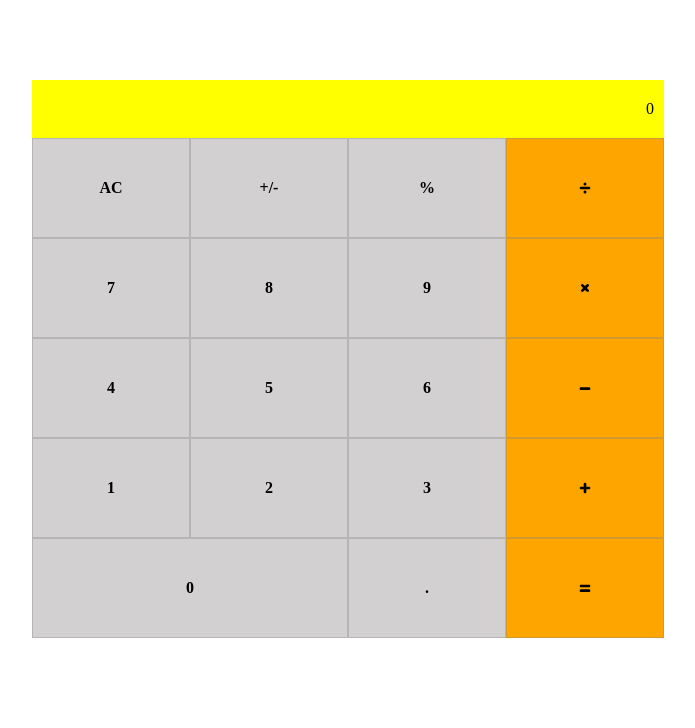
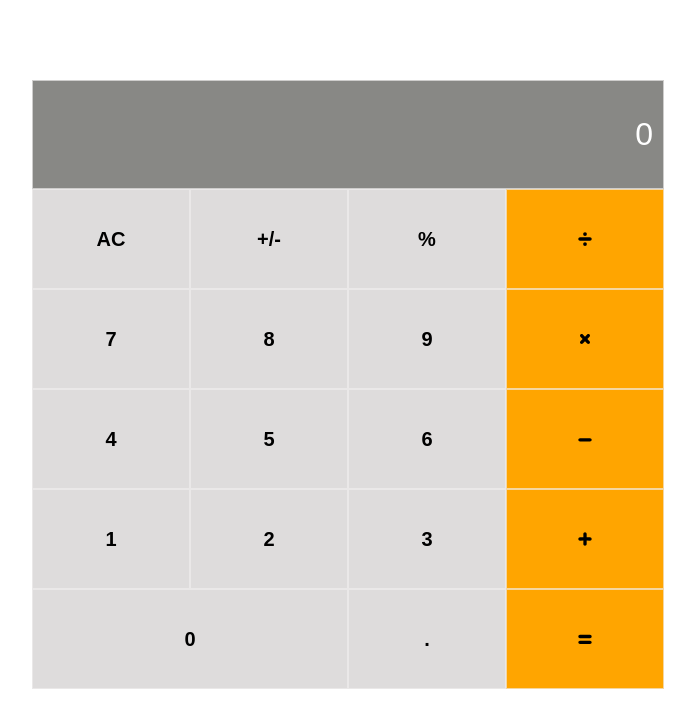
Before and after one commit to andersonlebon/math-magicians, a React (Create React App) app: page / in a window 1280 px wide. Shown: the top 728 px of the page, without its empty margins (292-987 px from the left). Built offline with nearby package versions, Linux system fonts and the light colour scheme.

Commit message:
Update the style

```diff
--- a/src/Sass/app.css
+++ b/src/Sass/app.css
@@ -9,13 +9,17 @@ ul {
           box-sizing: border-box;
 }
 
+body {
+  font-size: 20px;
+  font-family: sans-serif;
+}
+
 .container {
   width: 50%;
   height: 100%;
   display: -webkit-box;
   display: -ms-flexbox;
   display: flex;
-  background-color: black;
   margin: 80px auto 0;
   -webkit-box-align: center;
       -ms-flex-align: center;
@@ -31,9 +35,12 @@ ul {
 
 .container .result {
   width: 100%;
-  padding: 20px 10px;
-  background-color: yellow;
+  padding: 35px 10px;
+  font-size: 2rem;
+  background-color: #888885;
+  border: 1px solid rgba(240, 239, 239, 0.671);
   text-align: end;
+  color: white;
 }
 
 .cal-table {
@@ -47,7 +54,7 @@ ul {
 }
 
 .cal-table .cal-item {
-  border: 1px solid rgba(131, 130, 130, 0.356);
+  border: 1px solid rgba(240, 239, 239, 0.671);
   display: -webkit-box;
   display: -ms-flexbox;
   display: flex;
--- a/src/Sass/app.scss
+++ b/src/Sass/app.scss
@@ -8,11 +8,15 @@ ul {
   box-sizing: border-box;
 }
 
+body {
+  font-size: 20px;
+  font-family: sans-serif;
+}
+
 .container {
   width: 50%;
   height: 100%;
   display: flex;
-  background-color: black;
   margin: 80px auto 0;
   align-items: center;
   flex-direction: column;
@@ -20,9 +24,12 @@ ul {
 
   .result {
     width: 100%;
-    padding: 20px 10px;
-    background-color: yellow;
+    padding: 35px 10px;
+    font-size: 2rem;
+    background-color: rgb(136, 136, 133);
+    border: 1px solid rgba(240, 239, 239, 0.671);
     text-align: end;
+    color: white;
   }
 }
 
@@ -33,7 +40,7 @@ ul {
   grid-template-rows: repeat(5, 100px);
 
   .cal-item {
-    border: 1px solid rgba(131, 130, 130, 0.356);
+    border: 1px solid rgba(240, 239, 239, 0.671);
     display: flex;
     align-items: center;
     justify-content: center;
```
Also changed, not shown: 1 other file (tests, documents, lock files or other folders).
